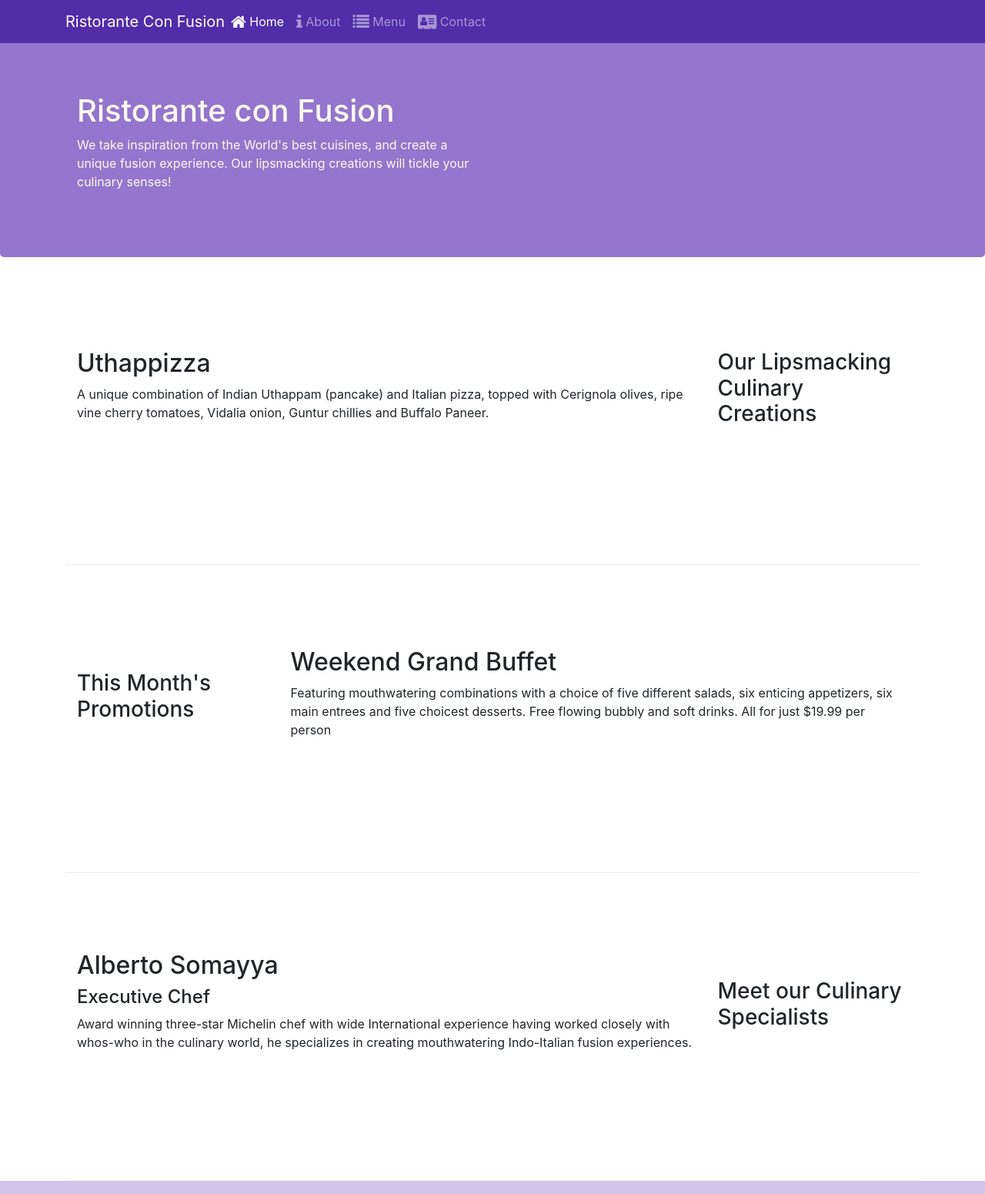
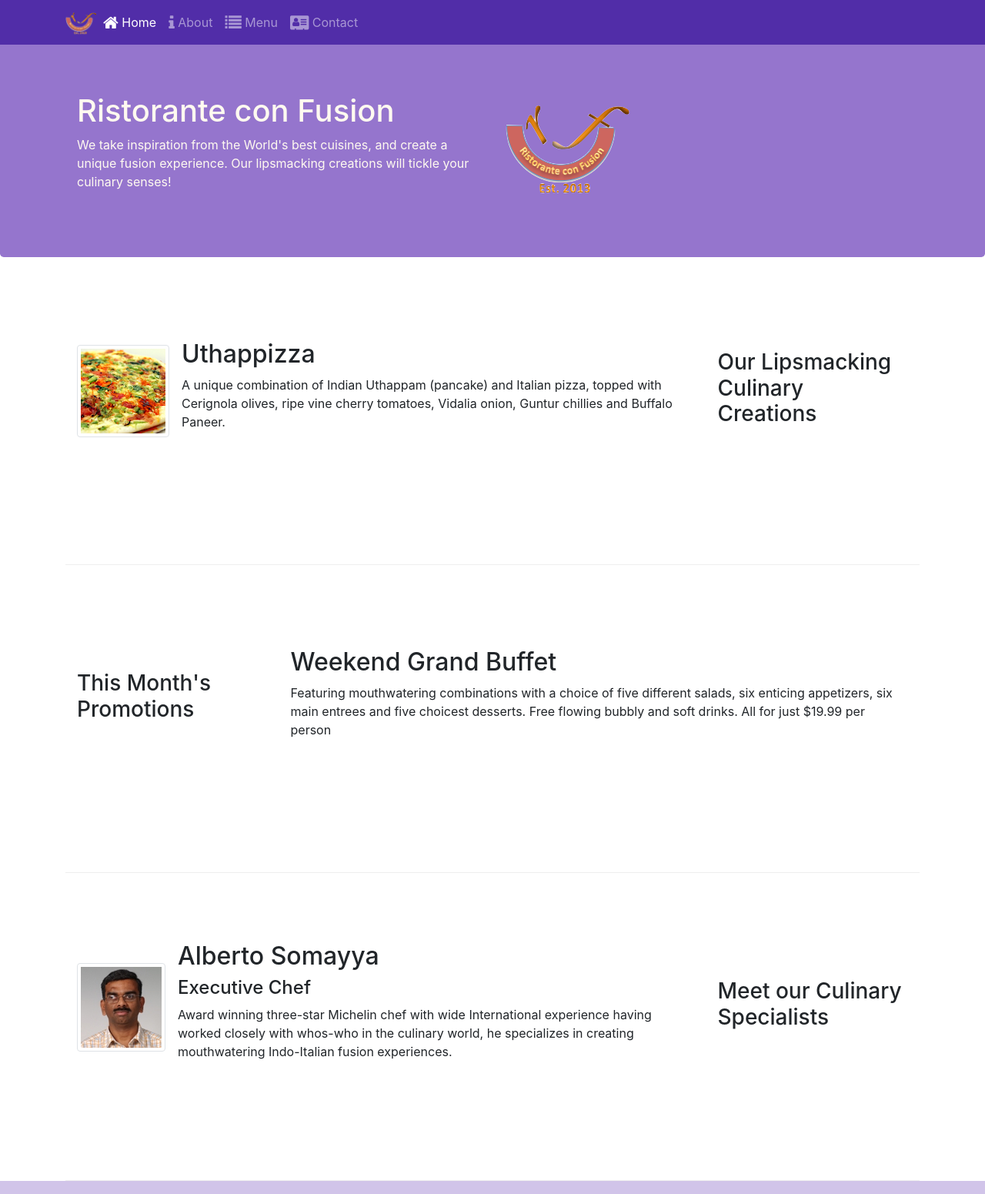
Before and after one commit to NatrixB/conFusion-1st, a website: page index.html in a window 1280 px wide. Shown: the top 1551 px of the page at 77% size. Drawn offline with nearby package versions, Linux system fonts and the light colour scheme.

Commit message:
media images

```diff
--- a/index.html
+++ b/index.html
@@ -21,7 +21,7 @@
             <button class="navbar-toggler" type="button" data-toggle="collapse" data-target="#Navbar">
                 <span class="navbar-toggler-icon"></span>
             </button>
-            <a class="navbar-brand mr-auto" href="#">Ristorante Con Fusion</a>
+            <a class="navbar-brand mr-auto" href="#"><img src="img/logo.png" height="30" width="41"></a>
             <div class="collapse navbar-collapse" id="Navbar">
                 <ul class="navbar-nav mr-auto">
                     <li class="nav-item active"><a class="nav-link" href="#"><span class="fa fa-home fa-lg"></span> Home</a></li>
@@ -39,7 +39,8 @@
                     <h1>Ristorante con Fusion</h1>
                     <p>We take inspiration from the World's best cuisines, and create a unique fusion experience. Our lipsmacking creations will tickle your culinary senses!</p>
                 </div>
-                <div class="col-12 col-sm">
+                <div class="col-12 col-sm align-self-center">
+                    <img src="img/logo.png" alt="">
                 </div>
             </div>
         </div>
@@ -51,8 +52,13 @@
                 <h3>Our Lipsmacking Culinary Creations</h3>
             </div>
             <div class="col col-sm order-sm-first col-md">
-                <h2>Uthappizza</h2>
-                <p>A unique combination of Indian Uthappam (pancake) and Italian pizza, topped with Cerignola olives, ripe vine cherry tomatoes, Vidalia onion, Guntur chillies and Buffalo Paneer.</p>
+                <div class="media">
+                    <img class="d-flex mr-3 img-thumbnail align-self-center" src="img/uthappizza.png" alt="uthappizza">
+                    <div class="media-body">
+                        <h2 class="mt-0">Uthappizza</h2>
+                        <p>A unique combination of Indian Uthappam (pancake) and Italian pizza, topped with Cerignola olives, ripe vine cherry tomatoes, Vidalia onion, Guntur chillies and Buffalo Paneer.</p>
+                    </div>
+                </div>
             </div>
         </div>
 
@@ -72,9 +78,15 @@
                 <h3>Meet our Culinary Specialists</h3>
             </div>
             <div class="col col-sm order-sm-first col-md">
-                <h2>Alberto Somayya</h2>
-                <h4>Executive Chef</h4>
-                <p>Award winning three-star Michelin chef with wide International experience having worked closely with whos-who in the culinary world, he specializes in creating mouthwatering Indo-Italian fusion experiences. </p>
+                <div class="media">
+                    <img class="d-flex mr-3 img-thumbnail align-self-center" src="img/alberto.png" alt="alberto">
+                    <div class="media-body">
+                        <h2 class="mt-0">Alberto Somayya</h2>
+                        <h4>Executive Chef</h4>
+                        <p>Award winning three-star Michelin chef with wide International experience having worked closely with whos-who in the culinary world, he specializes in creating mouthwatering Indo-Italian fusion experiences. </p>
+                    </div>
+                </div>
+
             </div>
         </div>
     </div>
```
Also changed, not shown: aboutus.html (+3 -2 lines), contactus.html (+3 -2 lines), img/alberto.png (added), img/buffet.png (added), img/logo.png (added), img/uthappizza.png (added), 1 other file.
